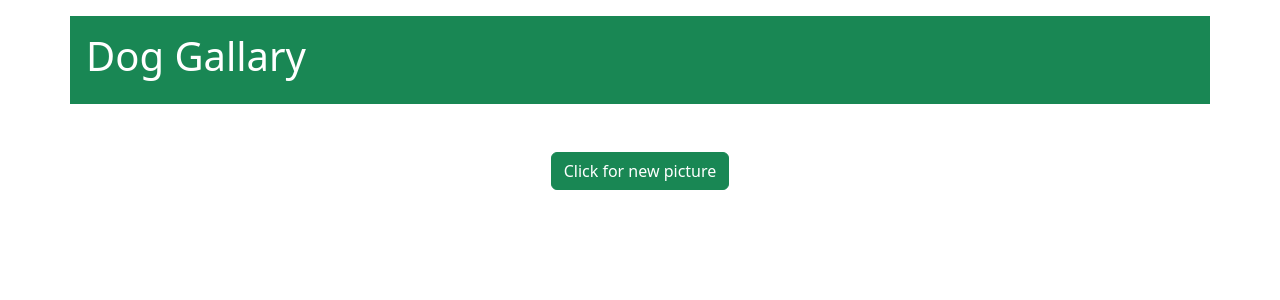
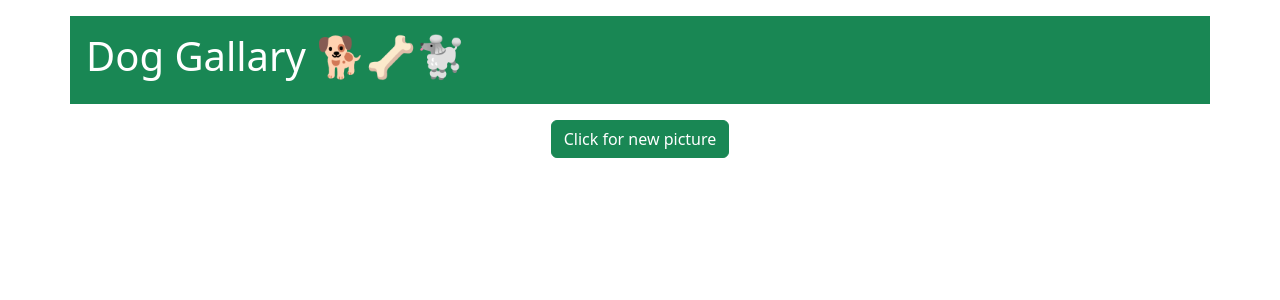
Before and after one commit to DaniAkiode/dog-app, a React (Create React App) app in the folder dogapp/: page / in a window 1280 px wide. Shown: the top 300 px of the page. Built offline with nearby package versions, Linux system fonts and the light colour scheme.

Commit message:
More comments and dog emojis, button moved to top

```diff
--- a/dogapp/src/App.js
+++ b/dogapp/src/App.js
@@ -1,11 +1,11 @@
 import React, {useState} from 'react';
 import './App.css';
 import 'bootstrap/dist/css/bootstrap.min.css';
-import Header from './Header';
+import Header from './Header';//import header from the header components used to display the title of the web appplication
 function App() {
   const [url, setUrl] = useState(''); //Initalise the url
 
-  //Use getData Function to fetch the api
+  //Use getData Function when the button is clicked to fetch the api
   function getData(){
     fetch('https://dog.ceo/api/breeds/image/random').then(res=> {
         if(res.ok){
@@ -22,10 +22,13 @@ function App() {
   return (
     <div className="dogMain">
         <Header/>
+        <button className="btn btn-success" onClick={getData}>Click for new picture</button>
         <img className="dogImg" src={url} />
-        <button className="btn btn-success" onClick={getData}>Click for new picture</button>
+
     </div>
-  );
+  );/*(The Hardwaron Zone, 2020) */
 }
 
 export default App;
+
+//The Hardwaron Zone, 2020. Random Cat Image Generator with React 😺 | Building a Random Cat Image Generator with React.js. [video] Available at: <https://www.youtube.com/watch?v=ubGJv5NqYb0&list=PLUAP7Jc-AKBH-8ViMJrgzBZK07XTh4q-a&index=10> [Accessed 18 June 2021].
--- a/dogapp/src/Header.js
+++ b/dogapp/src/Header.js
@@ -5,7 +5,7 @@ function Header() {
 
   return (
     <div className="container p-3 my-3 bg-success text-white">
-        <h1>Dog Gallary</h1>
+        <h1>Dog Gallary 🐕🦴🐩</h1>
     </div>
   );
 }
```
